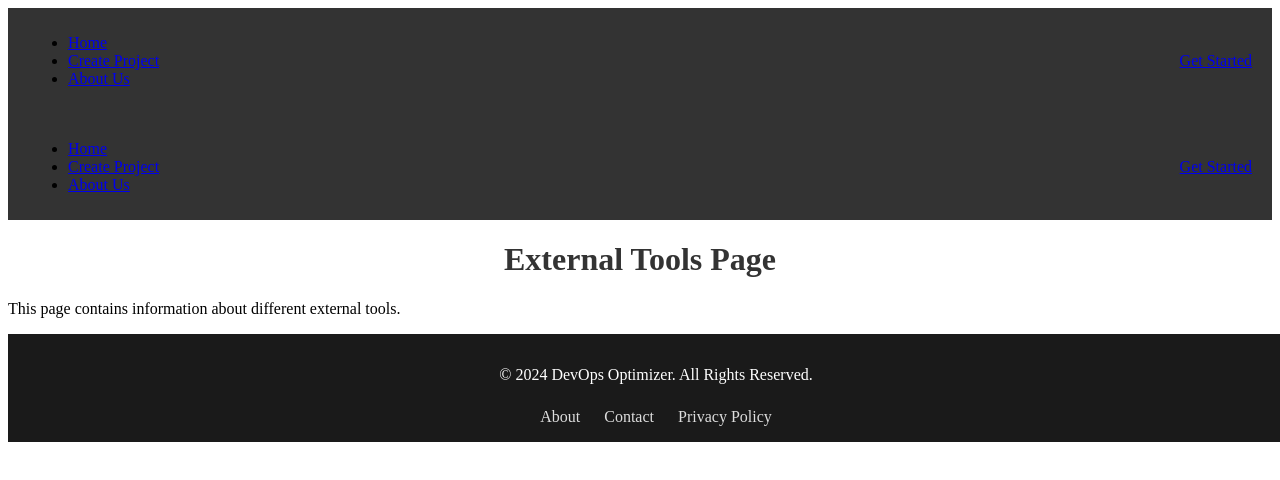
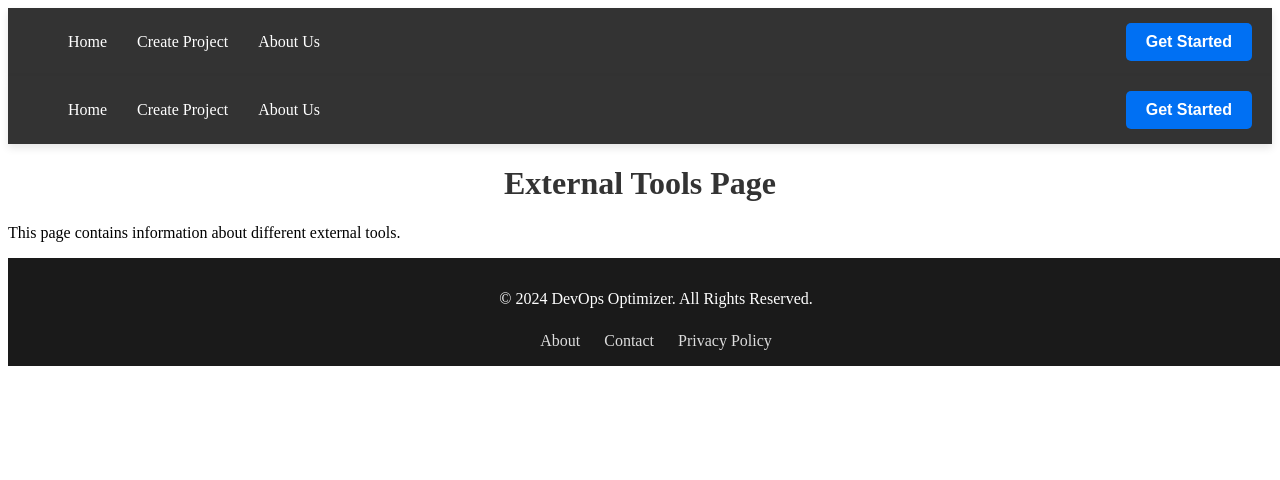
Before and after one commit to Mayawaleed/Automated-Devops-Pipeline, a Next.js app: page /tools in a window 1280 px wide. Shown: the top 480 px of the page. Built offline with nearby package versions, Linux system fonts and the light colour scheme.

Commit message:
home page

```diff
--- a/src/components/Navbar.js
+++ b/src/components/Navbar.js
@@ -6,20 +6,12 @@ const NavBar = () => {
     return (
       <nav className={styles.navbar}>
 
-      <ul className={styles.navLinks}>
-        <li>
-          <Link href="/">Home</Link>
-        </li>
-        <li>
-          <Link href="/create-project">Create Project</Link>
-        </li>
-        <li>
-          <Link href="/about">About Us</Link>
-        </li>
+        <ul className={styles.navbarLinks}>
+          <li><Link href="/">Home</Link></li>
+          <li><Link href="/create-project">Create Project</Link></li>
+          <li><Link href="/about">About Us</Link></li>
         </ul>
-      <div className={styles.getStarted}>
-        <Link href="/get-started">Get Started</Link>
-      </div>
+        <button className={styles.navbarButton}>Get Started</button>
       </nav>
     );
   };
--- a/src/styles/Navbar.module.css
+++ b/src/styles/Navbar.module.css
@@ -2,16 +2,21 @@
 
 .navbar {
     background-color: #333;
-    padding: 10px 20px;
+    padding: 15px 20px;
     display: flex;
     justify-content: space-between;
     align-items: center;
+    position: sticky;
+    top: 0;
+    z-index: 10;
+    box-shadow: 0 4px 8px rgba(0, 0, 0, 0.1);
   }
 
   .navbarLinks {
     list-style: none;
     display: flex;
-    gap: 20px;
+    gap: 30px;
+    margin: 0;
   }
 
   .navbarLinks li {
@@ -22,22 +27,41 @@
     color: white;
     text-decoration: none;
     font-size: 16px;
+    font-weight: 500;
+    transition: color 0.3s, transform 0.3s;
   }
 
   .navbarLinks a:hover {
+    color: #00bcd4; /* Change color to cyan when hovering */
     text-decoration: underline;
+    transform: scale(1.1); /* Slightly scale up the link */
   }
 
   .navbarButton {
     background-color: #0070f3;
     color: white;
-    padding: 8px 16px;
+    padding: 10px 20px;
     border: none;
     border-radius: 5px;
     cursor: pointer;
-    transition: background-color 0.3s;
+    font-size: 16px;
+    font-weight: bold;
+    transition: background-color 0.3s, transform 0.2s;
   }
 
   .navbarButton:hover {
     background-color: #005bb5;
+    transform: scale(1.05);
   }
+
+  .navbarButton:active {
+    background-color: #004088;
+  }
+
+  .navbar .logo {
+    font-size: 24px;
+    font-weight: bold;
+    color: #fff;
+    text-transform: uppercase;
+    letter-spacing: 1px;
+  }
```
Lines whose indentation alone changed are shown as unchanged.
